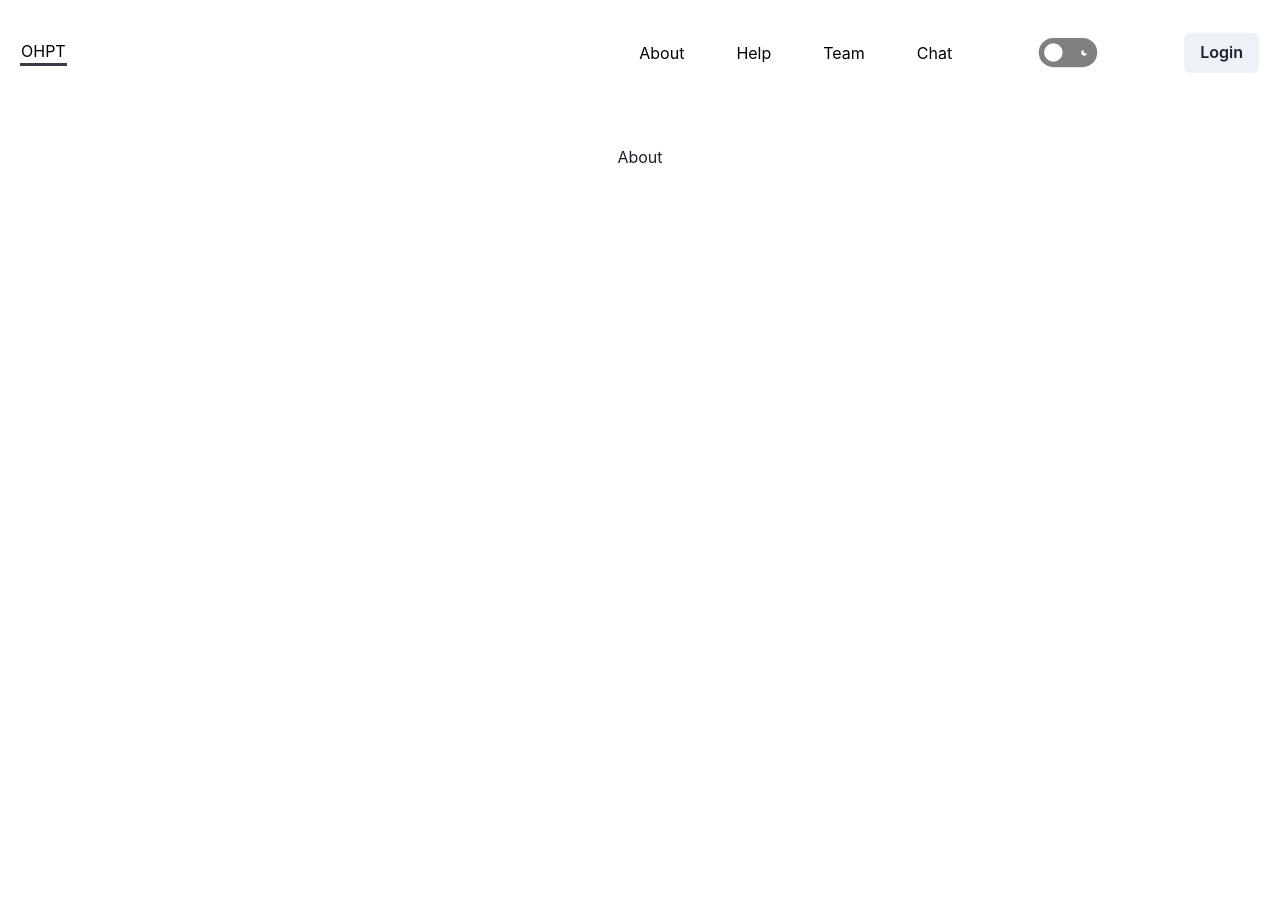
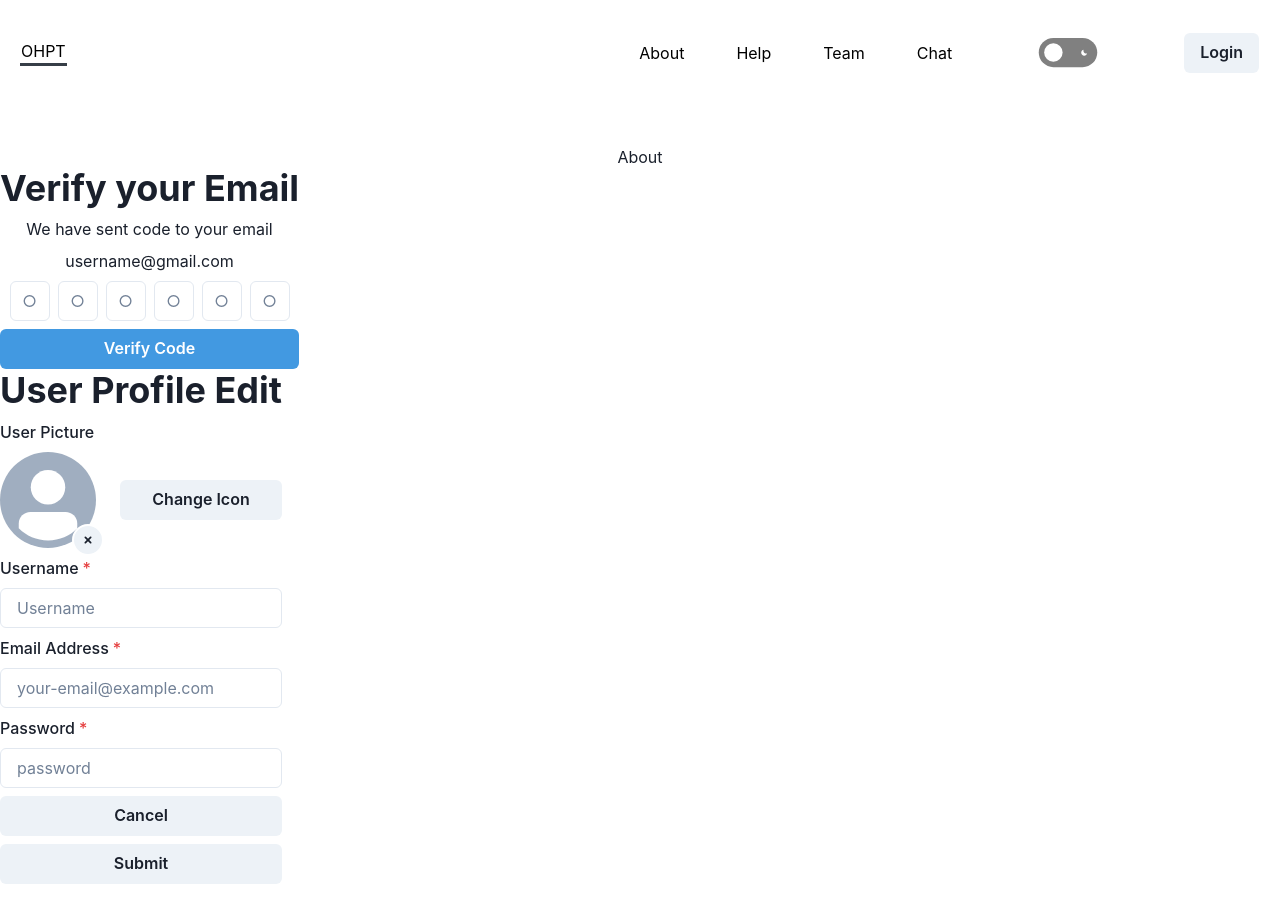
Before and after one commit to wes-jiang/OHPT, a React (Create React App) app in the folder my-app/: page /about in a window 1280 px wide. Shown: the top 922 px of the page. Before the commit the page ends 800 px from the top, so only its background shows below. Built offline with nearby package versions, Linux system fonts and the light colour scheme.

Commit message:
Added user settings and email verification

```diff
--- a/my-app/src/App.js
+++ b/my-app/src/App.js
@@ -26,6 +26,7 @@ import {
 import Login from './pages/login/login';
 import Signup from './pages/login/signup';
 import ForgotPass from './pages/login/forgotPass';
+import UserProfileEdit from './pages/login/userProfileEdit';
 
 
 
@@ -39,10 +40,11 @@ const router = createBrowserRouter(
           <Route path="faq" element={<FAQ />} />
           <Route path="contact" element={<Contact />} />
         </Route>
-        <Route path="chat" element={<Chat />} loader={chatLoader} />
+        <Route path="chat" element={<Chat />} />
         <Route path='login' element={<Login />} />
         <Route path='signup' element={<Signup />} />
         <Route path="forgotpass" element={<ForgotPass />} />
+        <Route path="userProfileEdit" element={<UserProfileEdit />} />
         <Route path="*" element={<NotFound />} />
       </Route>
   )
--- a/my-app/src/components/chat/Sidebar.js
+++ b/my-app/src/components/chat/Sidebar.js
@@ -16,6 +16,7 @@ import { AddIcon, ChevronDownIcon } from '@chakra-ui/icons'
 import {SiAwslambda} from 'react-icons/si'
 import {AiFillLock} from 'react-icons/ai'
 import { NavLink } from "react-router-dom"
+
 
 
 const Sidebar = () => {
@@ -100,6 +101,13 @@ const Sidebar = () => {
         </MenuList>
       </Menu>
 
+      <NavLink to={"/userProfileEdit"}>
+        <Button>
+          Settings
+        </Button>
+      </NavLink>
+
+
       <Text> Topic 1 </Text>
       <Text> Topic 2 </Text>
 
--- a/my-app/src/index.js
+++ b/my-app/src/index.js
@@ -7,7 +7,6 @@ import theme from "./theme";
 
 import { ChakraProvider,
   ColorModeScript,
-  extendTheme,
  } from '@chakra-ui/react';
 
 
--- a/my-app/src/pages/About.js
+++ b/my-app/src/pages/About.js
@@ -3,11 +3,15 @@ import {
 } from '@chakra-ui/react'
 
 import React from 'react'
+import VerifyEmail from './login/verifyEmail'
+import UserProfileEdit from './login/userProfileEdit'
 
 export default function About() {
     return (
       <div className="about">
         About
+        <VerifyEmail />
+        <UserProfileEdit />
       </div>
     )
   }
--- a/my-app/src/pages/help/Contact.js
+++ b/my-app/src/pages/help/Contact.js
@@ -6,6 +6,7 @@ import {
   Text,
   Input,
   Stack,
+  Textarea,
 } from '@chakra-ui/react'
 
 
@@ -27,7 +28,12 @@ export default function Contact() {
 
           <FormControl id='message'>
             <FormLabel>Message</FormLabel>
-            <Input type='textArea' />
+            <Textarea
+              name='message'
+              placeholder='Your Message'
+              rows={6}
+              resize='none'
+            />
           </FormControl>
 
           <Button>
--- /dev/null
+++ b/my-app/src/pages/login/userProfileEdit.js
@@ -0,0 +1,85 @@
+import React from 'react'
+import {
+    Button,
+    Flex,
+    FormControl,
+    FormLabel,
+    Heading,
+    Input,
+    Stack,
+    useColorModeValue,
+    HStack,
+    Avatar,
+    AvatarBadge,
+    IconButton,
+    Center,
+} from '@chakra-ui/react'
+
+import {SmallCloseIcon} from '@chakra-ui/icons'
+import { Form } from 'react-router-dom'
+
+function UserProfileEdit() {
+    return (
+        <Flex
+            minH={'100vh'}
+        >
+            <Stack>
+                <Heading>
+                    User Profile Edit
+                </Heading>
+                <FormControl id='userName'>
+                    <FormLabel> User Picture</FormLabel>
+                    <Stack direction={['column', 'row']} spacing={6}>
+                        <Center>
+                            <Avatar size='xl' src=''>
+                                <AvatarBadge
+                                    as={IconButton}
+                                    size='sm'
+                                    rounded='full'
+                                    icon={<SmallCloseIcon />}
+                                />
+                            </Avatar>
+                        </Center>
+                        <Center w='full'>
+                            <Button w='full'>Change Icon</Button>
+                        </Center>
+                    </Stack>
+                </FormControl>
+                <FormControl id='userName' isRequired>
+                    <FormLabel>Username</FormLabel>
+                    <Input
+                        placeholder='Username'
+                        _placeholder={{color: 'gray.500'}}
+                        type='text'
+                    />
+                </FormControl>
+                <FormControl id='email' isRequired>
+                    <FormLabel>Email Address</FormLabel>
+                    <Input
+                        placeholder="your-email@example.com"
+                        _placeholder={{color: 'gray.500'}}
+                        type='email'
+                    />
+                </FormControl>
+                <FormControl id='password' isRequired>
+                <FormLabel>Password</FormLabel>
+                    <Input
+                        placeholder="password"
+                        _placeholder={{color: 'gray.500'}}
+                        type='password'
+                    />
+                </FormControl>
+                <Stack>
+                    <Button>
+                        Cancel
+                    </Button>
+                    <Button>
+                        Submit
+                    </Button>
+                </Stack>
+            </Stack>
+        </Flex>
+    )
+}
+
+export default UserProfileEdit
--- /dev/null
+++ b/my-app/src/pages/login/verifyEmail.js
@@ -0,0 +1,63 @@
+import React from 'react'
+
+import {
+    Button,
+    Center,
+    FormControl,
+    Flex,
+    Heading,
+    Input,
+    Stack,
+    useColorModeValue,
+    HStack,
+    PinInput,
+    PinInputField,
+} from '@chakra-ui/react'
+
+
+function VerifyEmail() {
+    return (
+        <Flex>
+            <Stack>
+                <Center>
+                    <Heading lineHeight={1.1}>
+                        Verify your Email
+                    </Heading>
+                </Center>
+
+                <Center>
+                    We have sent code to your email
+                </Center>
+
+                <Center>
+                    username@gmail.com
+                </Center>
+
+                <FormControl>
+                    <Center>
+                        <HStack>
+                            <PinInput>
+                                <PinInputField />
+                                <PinInputField />
+                                <PinInputField />
+                                <PinInputField />
+                                <PinInputField />
+                                <PinInputField />
+                            </PinInput>
+                        </HStack>
+                    </Center>
+                </FormControl>
+                <Stack spacing={6}>
+                    <Button bg={'blue.400'}
+                    color={'white'}
+                    _hover={{bg: 'blue.500'}}
+                    >
+                        Verify Code
+                    </Button>
+                </Stack>
+            </Stack>
+        </Flex>
+    )
+}
+
+export default VerifyEmail
```
Also changed, not shown: my-app/src/components/SendBtn.js (added).
